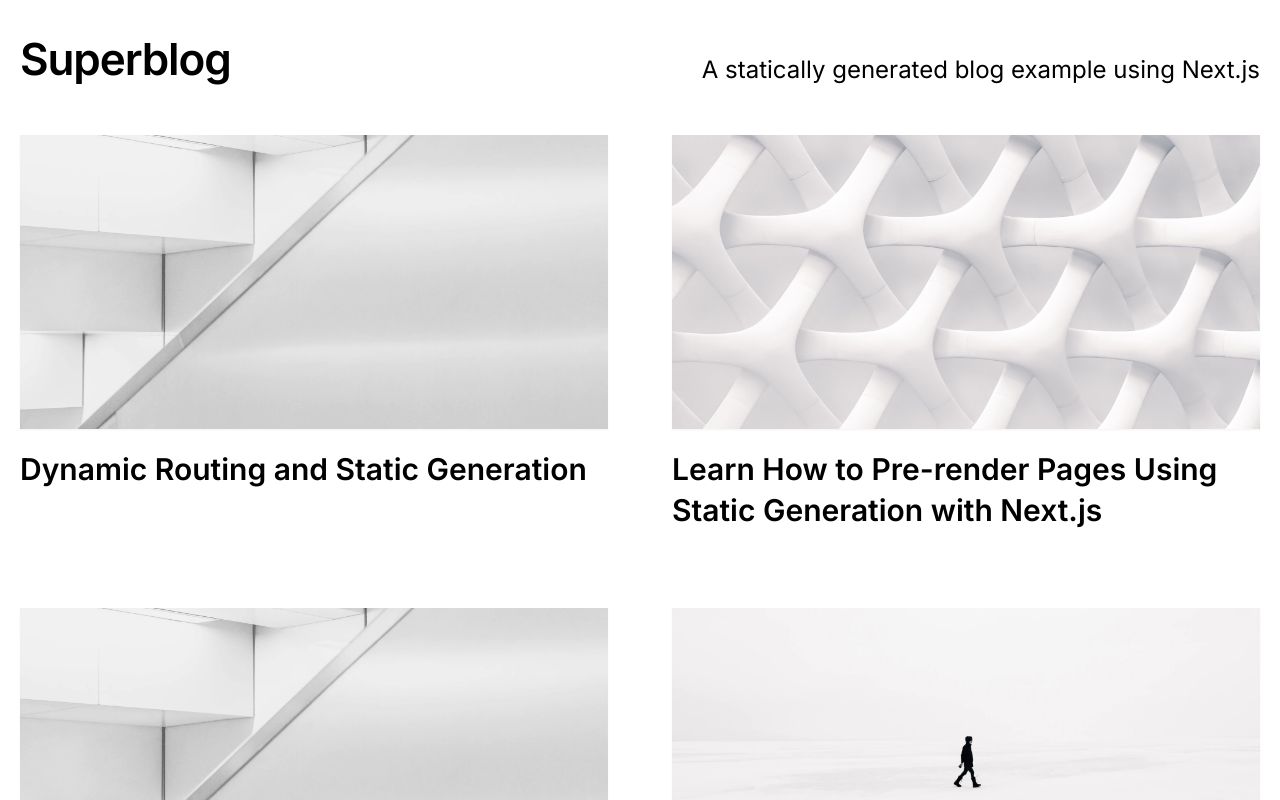
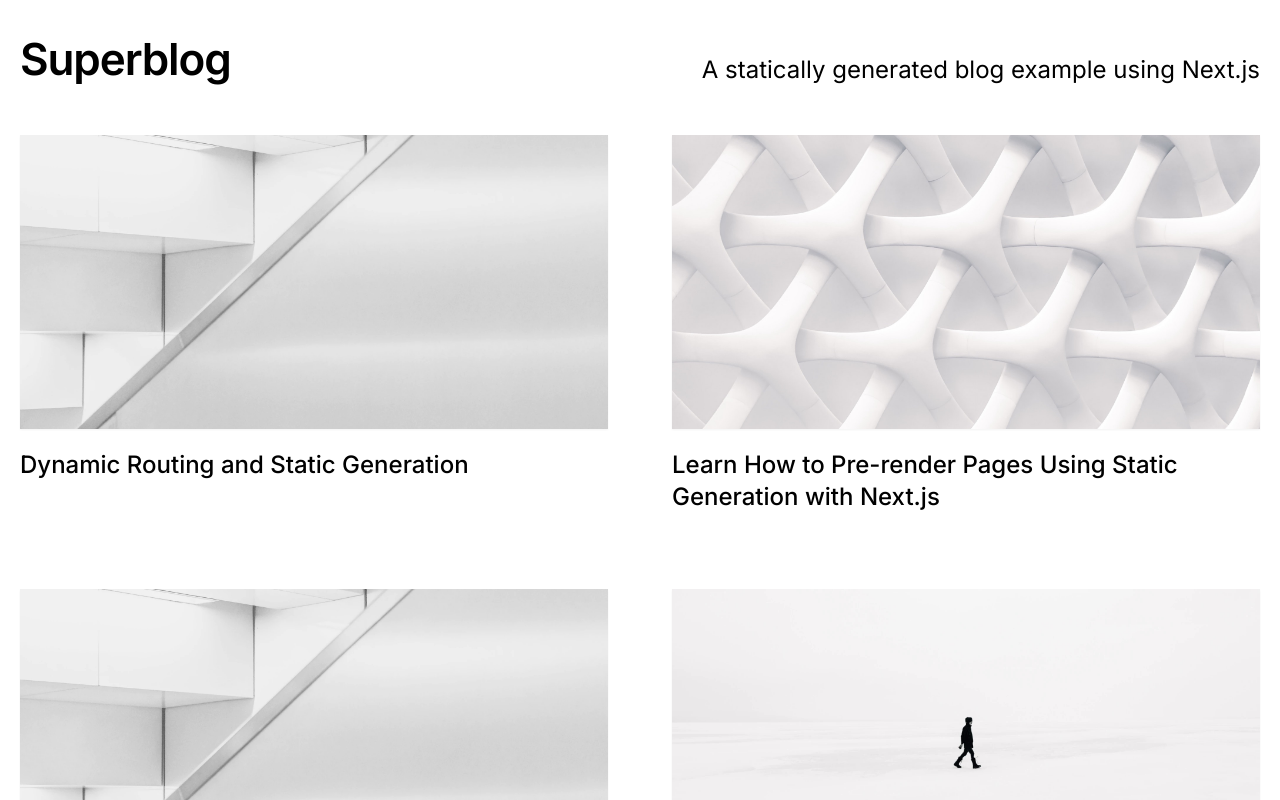
Before and after one commit to lowen-studio/test-vercel-blog, a Next.js app: page / in a window 1280 px wide. Shown: the top 800 px of the page. Built offline with nearby package versions, Linux system fonts and the light colour scheme.

Commit message:
Update post-preview.tsx

```diff
--- a/src/app/_components/post-preview.tsx
+++ b/src/app/_components/post-preview.tsx
@@ -26,7 +26,7 @@
       <div className="mb-5">
         <CoverImage slug={slug} title={title} src={coverImage} />
       </div>
-      <h3 className="text-3xl mb-3 font-semibold leading-snug">
+      <h3 className="text-xl md:text-2xl mb-3 font-medium leading-snug">
         <Link href={`/posts/${slug}`} className="hover:underline">
           {title}
         </Link>
```
